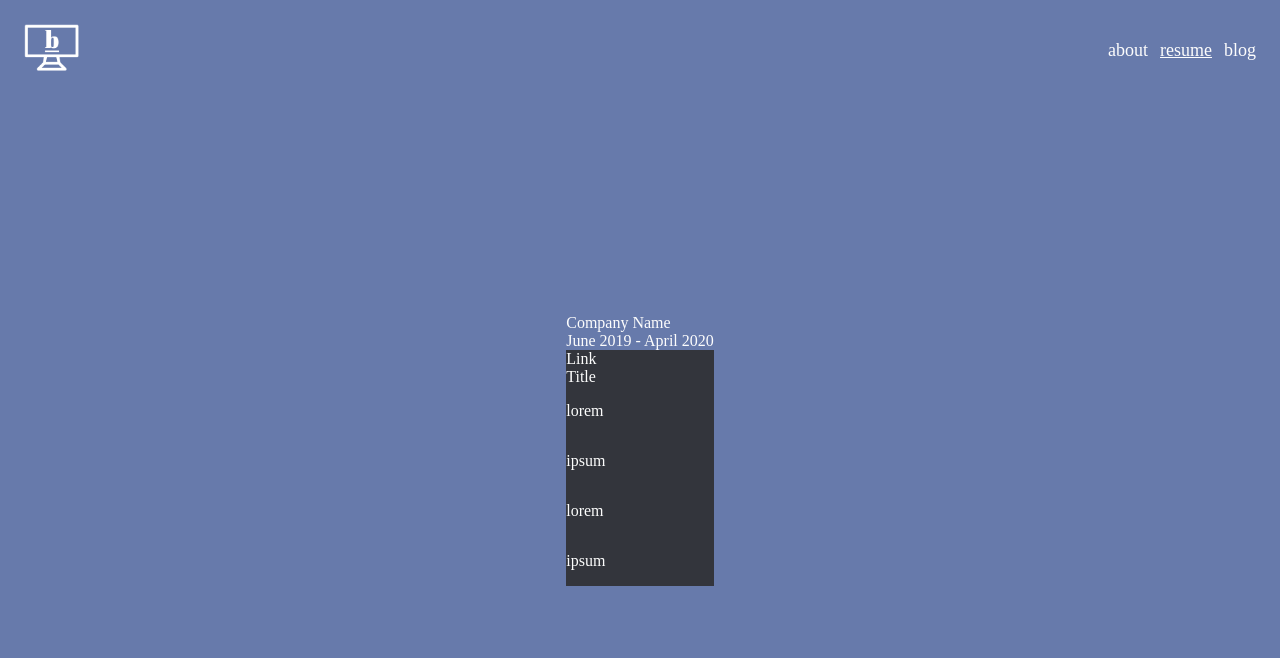
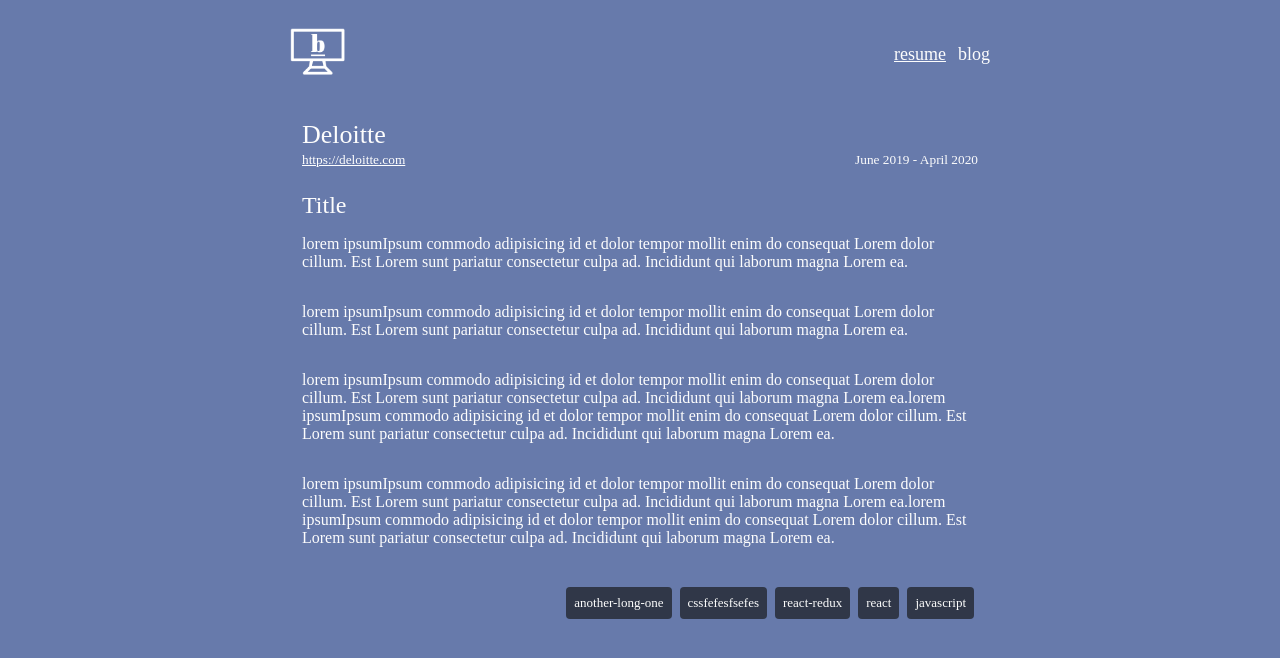
Before and after one commit to itsbritt/itsbritt.com, a Gatsby site: page /resume in a window 1280 px wide. Built offline with nearby package versions, Linux system fonts and the light colour scheme; Gatsby itself is replaced by a stand-in of ours.

Commit message:
Create job card component

```diff
--- a/src/components/Header/Header.js
+++ b/src/components/Header/Header.js
@@ -11,21 +11,15 @@
 import './Header.scss';
 import { Link } from 'gatsby';
 
-const Header = ({ isDesktopView }) => {
+const Header = () => {
 	return (
 		<header className="global-header">
-			{isDesktopView && (
-				<>
-					<Link to="/">
-						<img
-							src={siteLogo}
-							alt="logo"
-							style={{ height: '100%', filter: 'invert(100%)', width: '55px' }}
-						/>
-					</Link>
-					<Navbar />
-				</>
-			)}
+			<>
+				<Link to="/">
+					<img src={siteLogo} alt="logo" style={{ height: '100%', filter: 'invert(100%)', width: '55px' }} />
+				</Link>
+				<Navbar />
+			</>
 		</header>
 	);
 };
--- a/src/components/Header/Header.scss
+++ b/src/components/Header/Header.scss
@@ -2,9 +2,10 @@
 	display: flex;
 	justify-content: space-between;
 	align-items: center;
-	padding: 24px;
-	position: sticky;
+	max-width: 700px;
+	width: 85%;
 	font-size: 18px;
+	margin: 28px auto;
 
 	a {
 		color: inherit;
@@ -14,8 +15,4 @@
 		// 	text-shadow: 0 0 7px #fff;
 		// }
 	}
-
-	@media screen and (min-width: 1366px) {
-		padding: 40px 240px;
-	}
 }
--- a/src/components/Home/Home.js
+++ b/src/components/Home/Home.js
@@ -7,16 +7,19 @@
 
 // Styles
 import './Home.scss';
+import computerSvg from '../../images/hero.svg';
 
 const Home = ({ data }) => {
 	return (
 		<div className="home-layout">
 			<Layout>
 				<div className="intro">
+					<img src={computerSvg} alt="computer" className="hero-svg" />
 					<h1>{data.title}</h1>
 					<h3>{data.intro}</h3>
 					<SocialMediaLinks />
 				</div>
+				<div className="invisible-footer" style={{ height: '100px' }}></div>
 			</Layout>
 		</div>
 	);
--- a/src/components/Layout/Layout.js
+++ b/src/components/Layout/Layout.js
@@ -12,28 +12,28 @@
 import './Layout.scss';
 
 export default function Layout({ children, bgColor }) {
-	const minBreakPoint = 765;
-	const isDesktopWidth = () => window.innerWidth > minBreakPoint;
-	const [isDesktopView, setIsDesktopView] = useState(isDesktopWidth);
+	// const minBreakPoint = 765;
+	// const isDesktopWidth = () => window.innerWidth > minBreakPoint;
+	// const [isDesktopView, setIsDesktopView] = useState(isDesktopWidth);
 
-	useEffect(() => {
-		let mounted = true;
-		function handleResize() {
-			return setIsDesktopView(isDesktopWidth);
-		}
-		if (mounted) {
-			window.addEventListener('resize', throttle(handleResize, 250));
-		}
-		return function cleanup() {
-			mounted = false;
-		};
-	}, []);
+	// useEffect(() => {
+	// 	let mounted = true;
+	// 	function handleResize() {
+	// 		return setIsDesktopView(isDesktopWidth);
+	// 	}
+	// 	if (mounted) {
+	// 		window.addEventListener('resize', throttle(handleResize, 250));
+	// 	}
+	// 	return function cleanup() {
+	// 		mounted = false;
+	// 	};
+	// }, []);
 
 	return (
 		<main className="main" style={{ backgroundColor: bgColor }}>
-			<Header isDesktopView={isDesktopView} />
+			<Header />
 			{children}
-			<Footer isDesktopView={isDesktopView} />
+			{/* <Footer isDesktopView={isDesktopView} /> */}
 		</main>
 	);
 }
--- a/src/components/Layout/Layout.scss
+++ b/src/components/Layout/Layout.scss
@@ -5,13 +5,9 @@
 	height: auto;
 	min-height: 100vh;
 	width: 100%;
-	display: flex;
-	flex-direction: column;
-	justify-content: space-between;
 	color: #fdfdfd;
-	// color: #ffffffe0;
-	// color: #32c4f0;
-	background-color: #2477ad;
-	// background-color: #2694b5;
+	background-color: var(--blueLight);
 	opacity: 0.91;
+	padding-bottom: 24px;
+	box-sizing: border-box;
 }
--- a/src/components/Navbar/Navbar.js
+++ b/src/components/Navbar/Navbar.js
@@ -10,7 +10,7 @@
 const Navbar = () => {
 	return (
 		<nav className="nav-desktop">
-			<NavLink path="/about" name="about" />
+			{/* <NavLink path="/about" name="about" /> */}
 			<NavLink path="/resume" name="resume" />
 			<NavLink path="/blog" name="blog" />
 		</nav>
--- a/src/pages/resume.js
+++ b/src/pages/resume.js
@@ -5,27 +5,59 @@
 import Layout from '../components/Layout/Layout';
 
 import '../styles/resume.scss';
+import { Link } from 'gatsby';
+import { useState } from 'react';
+
+const skills = ['javascript', 'react', 'react-redux', 'cssfefesfsefes', 'another-long-one'];
+
+const Skill = ({ skill }) => {
+	return <div className="skill">{skill}</div>;
+};
 
 const Card = ({}) => {
+	// window
+	// const [expanded, setExpanded] = useState(true);
 	return (
 		<div className="job-card">
 			<div className="job-card__header">
-				<span className="company-name">Company Name</span>
-				<div className="dates">
-					<span>June 2019 - April 2020</span>
+				<div className="flex-column">
+					<div className="company-name">Deloitte</div>
+					<small>
+						<a href="https://deloitte.com" target="_blank">
+							https://deloitte.com
+						</a>
+					</small>
 				</div>
+				<small className="dates">June 2019 - April 2020</small>
 			</div>
 			<div className="job-card__body">
-				<span className="company-link">
-					<a>Link</a>
-				</span>
 				<span className="title">Title</span>
-				<p>lorem</p>
-				<p>ipsum</p>
-				<p>lorem</p>
-				<p>ipsum</p>
+				<p>
+					lorem ipsumIpsum commodo adipisicing id et dolor tempor mollit enim do consequat Lorem dolor cillum.
+					Est Lorem sunt pariatur consectetur culpa ad. Incididunt qui laborum magna Lorem ea.
+				</p>
+				<p>
+					lorem ipsumIpsum commodo adipisicing id et dolor tempor mollit enim do consequat Lorem dolor cillum.
+					Est Lorem sunt pariatur consectetur culpa ad. Incididunt qui laborum magna Lorem ea.
+				</p>
+				<p>
+					lorem ipsumIpsum commodo adipisicing id et dolor tempor mollit enim do consequat Lorem dolor cillum.
+					Est Lorem sunt pariatur consectetur culpa ad. Incididunt qui laborum magna Lorem ea.lorem ipsumIpsum
+					commodo adipisicing id et dolor tempor mollit enim do consequat Lorem dolor cillum. Est Lorem sunt
+					pariatur consectetur culpa ad. Incididunt qui laborum magna Lorem ea.
+				</p>
+				<p>
+					lorem ipsumIpsum commodo adipisicing id et dolor tempor mollit enim do consequat Lorem dolor cillum.
+					Est Lorem sunt pariatur consectetur culpa ad. Incididunt qui laborum magna Lorem ea.lorem ipsumIpsum
+					commodo adipisicing id et dolor tempor mollit enim do consequat Lorem dolor cillum. Est Lorem sunt
+					pariatur consectetur culpa ad. Incididunt qui laborum magna Lorem ea.
+				</p>
+				<p className="job-card__skills">
+					{skills.map((skill, i) => (
+						<Skill key={i} skill={skill} />
+					))}
+				</p>
 			</div>
-			<div className="job-card__footer"></div>
 		</div>
 	);
 };
--- a/src/styles/resume.scss
+++ b/src/styles/resume.scss
@@ -1,23 +1,46 @@
 .resume-container {
 	max-width: 700px;
+	width: 85%;
 	margin: 0 auto;
 }
 
 .job-card {
-	display: flex;
-	flex-direction: column;
-	// padding: 3rem;
-	// background: blue;
-
+	.company-name {
+		font-size: 26px;
+	}
+	a {
+		color: #fff;
+	}
 	.job-card__header {
 		display: flex;
-		flex-direction: column;
+		padding: 12px;
+		justify-content: space-between;
+		align-items: flex-end;
 	}
 
 	.job-card__body {
 		display: flex;
 		flex-direction: column;
-		background: #1f2229;
-		// background: #7c9ac2;
+		background: var(--purpleDark);
+		border-radius: 8px;
+		padding: 12px;
+
+		.title {
+			font-size: 24px;
+		}
+	}
+
+	.job-card__skills {
+		display: flex;
+		flex-direction: row-reverse;
+		margin-bottom: 4px;
+		flex-wrap: wrap;
+		.skill {
+			font-size: 13px;
+			background: #1c2436;
+			padding: 8px;
+			border-radius: 4px;
+			margin: 8px 4px 0 4px;
+		}
 	}
 }
```
Also changed, not shown: src/components/Home/Home.scss (+11 -4 lines), src/styles/styles.scss (+8 -0 lines), src/images/hero.svg.
